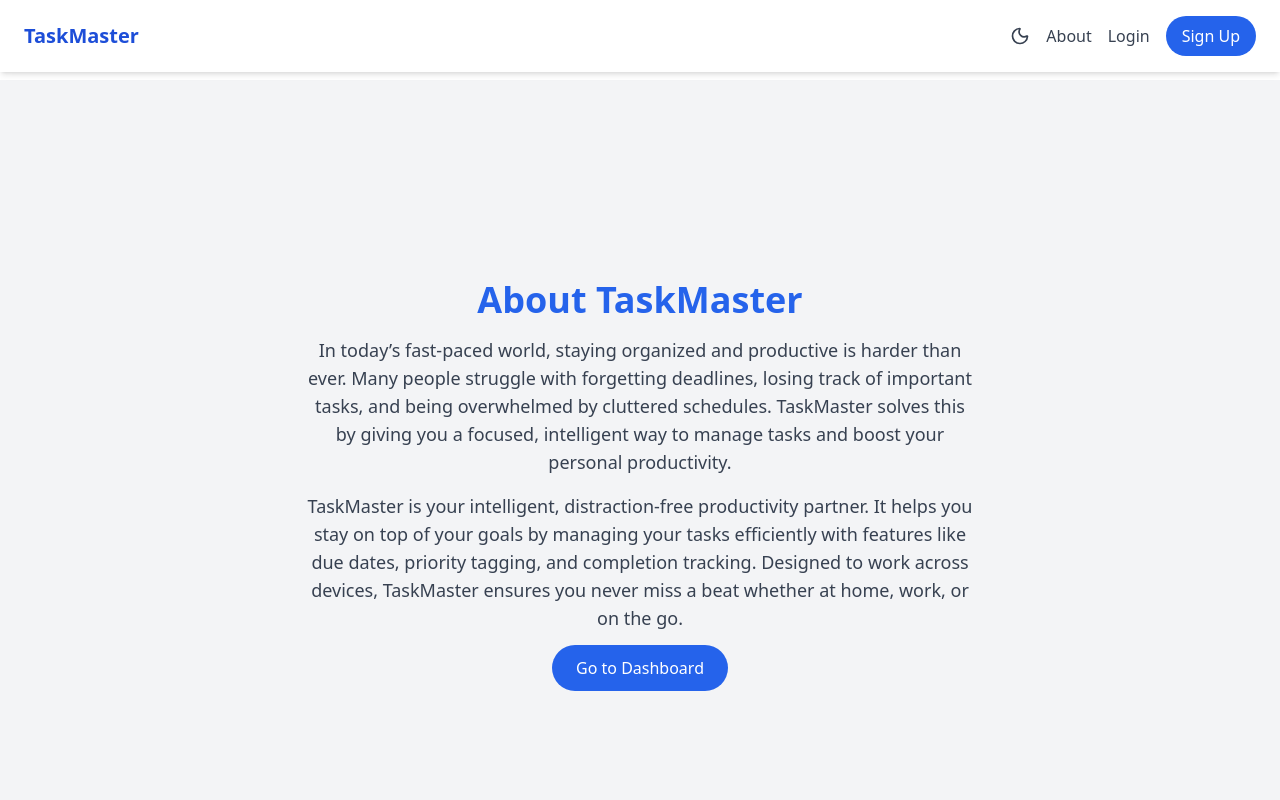
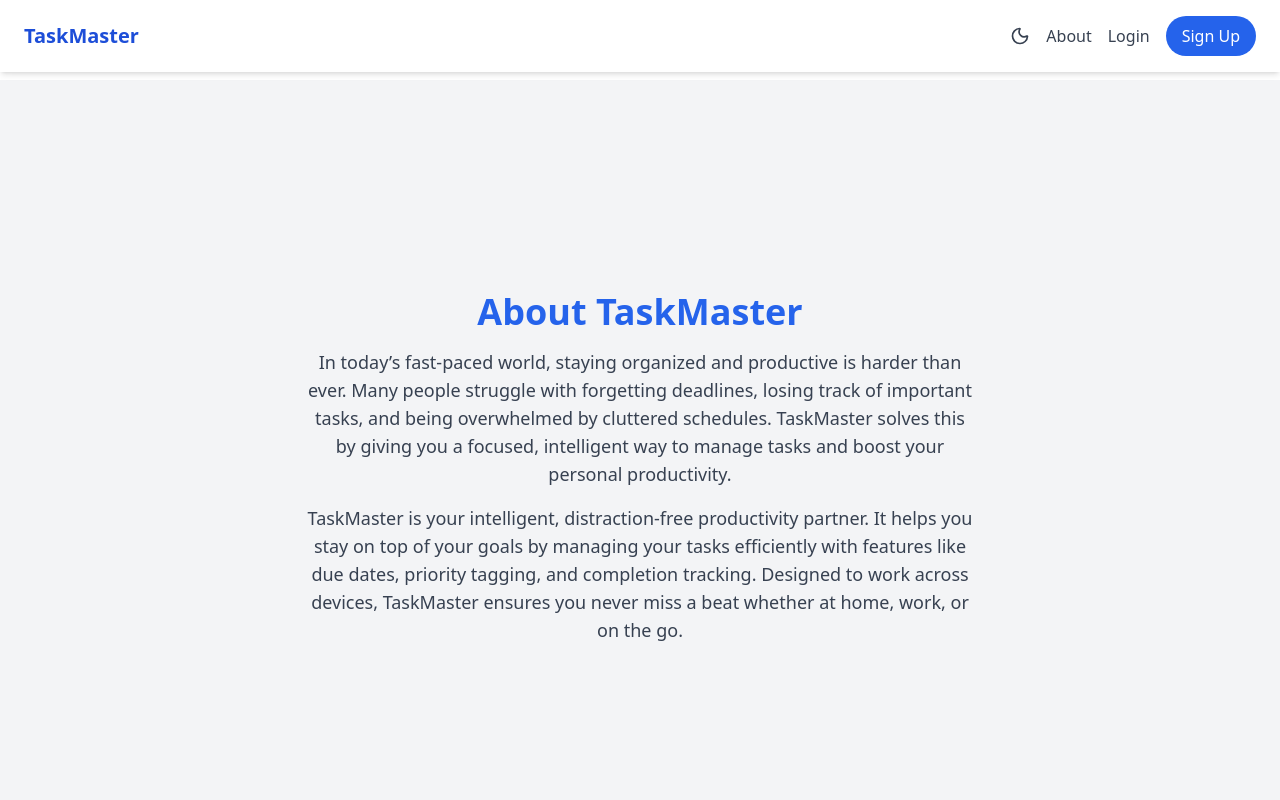
Before and after one commit to Dammy010/TaskMaster, a React (Vite) app: page /about in a window 1280 px wide. Shown: the top 800 px of the page. Built offline with nearby package versions, Linux system fonts and the light colour scheme; no server answers.

Commit message:
update about page commit

```diff
--- a/src/pages/About.jsx
+++ b/src/pages/About.jsx
@@ -13,7 +13,6 @@ const About = () => {
         About TaskMaster
       </motion.h1>
 
-      {/* Problem it Solves */}
       <motion.p
         initial={{ opacity: 0, y: 20 }}
         animate={{ opacity: 1, y: 0 }}
@@ -26,7 +25,6 @@ const About = () => {
         a focused, intelligent way to manage tasks and boost your personal productivity.
       </motion.p>
 
-      {/* Original Description */}
       <motion.p
         initial={{ opacity: 0, y: 20 }}
         animate={{ opacity: 1, y: 0 }}
@@ -39,21 +37,14 @@ const About = () => {
         TaskMaster ensures you never miss a beat whether at home, work, or on the go.
       </motion.p>
 
-      {/* CTA Button */}
       <motion.div
         initial={{ scale: 0.9, opacity: 0 }}
         animate={{ scale: 1, opacity: 1 }}
         transition={{ delay: 0.7, duration: 0.5 }}
       >
-        <Link
-          to="/"
-          className="bg-blue-600 hover:bg-blue-700 text-white px-6 py-3 rounded-full font-medium transition"
-        >
-          Go to Dashboard
-        </Link>
+
       </motion.div>
 
-      {/* Footer */}
       <motion.div
         initial={{ opacity: 0 }}
         animate={{ opacity: 0.05 }}
```
